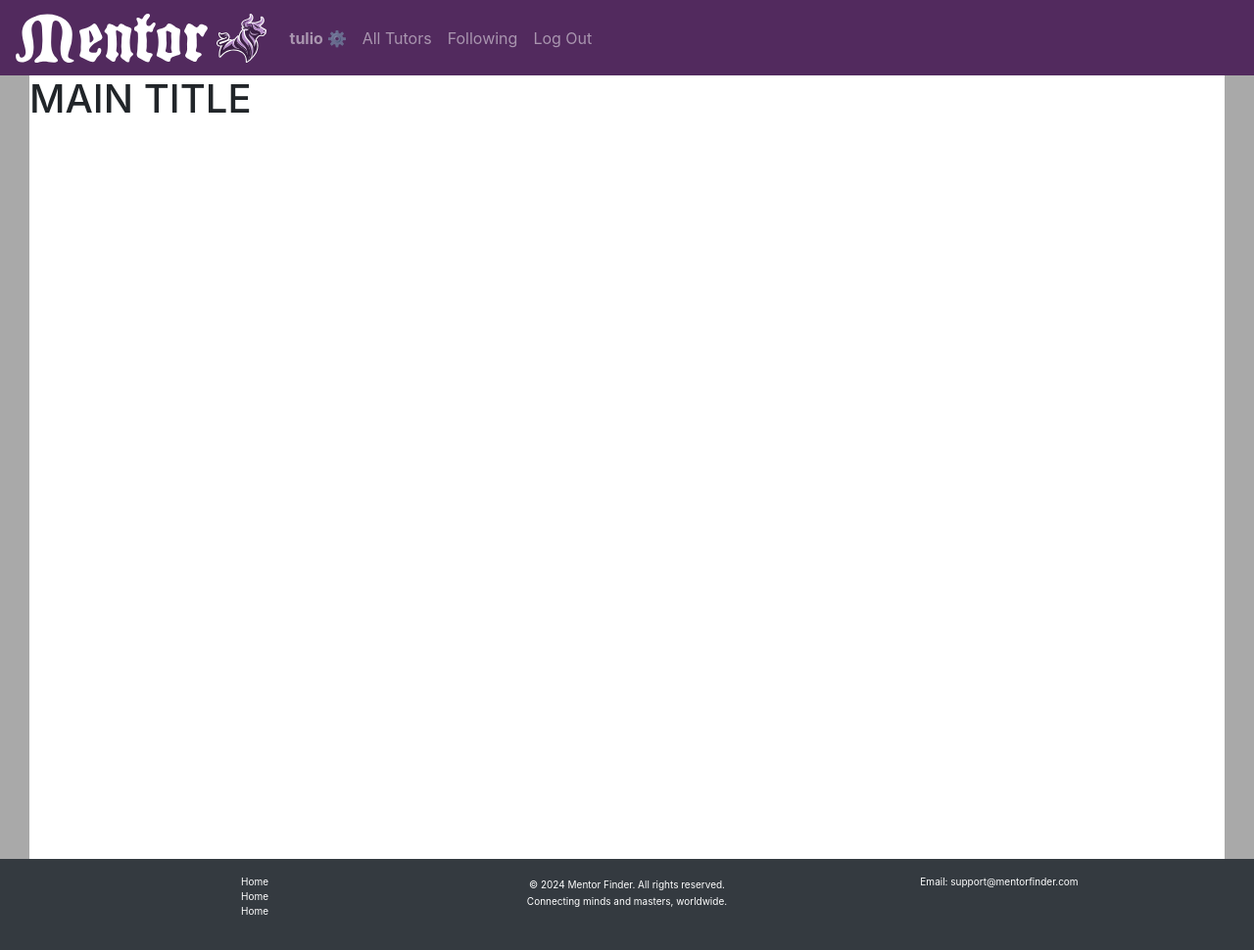
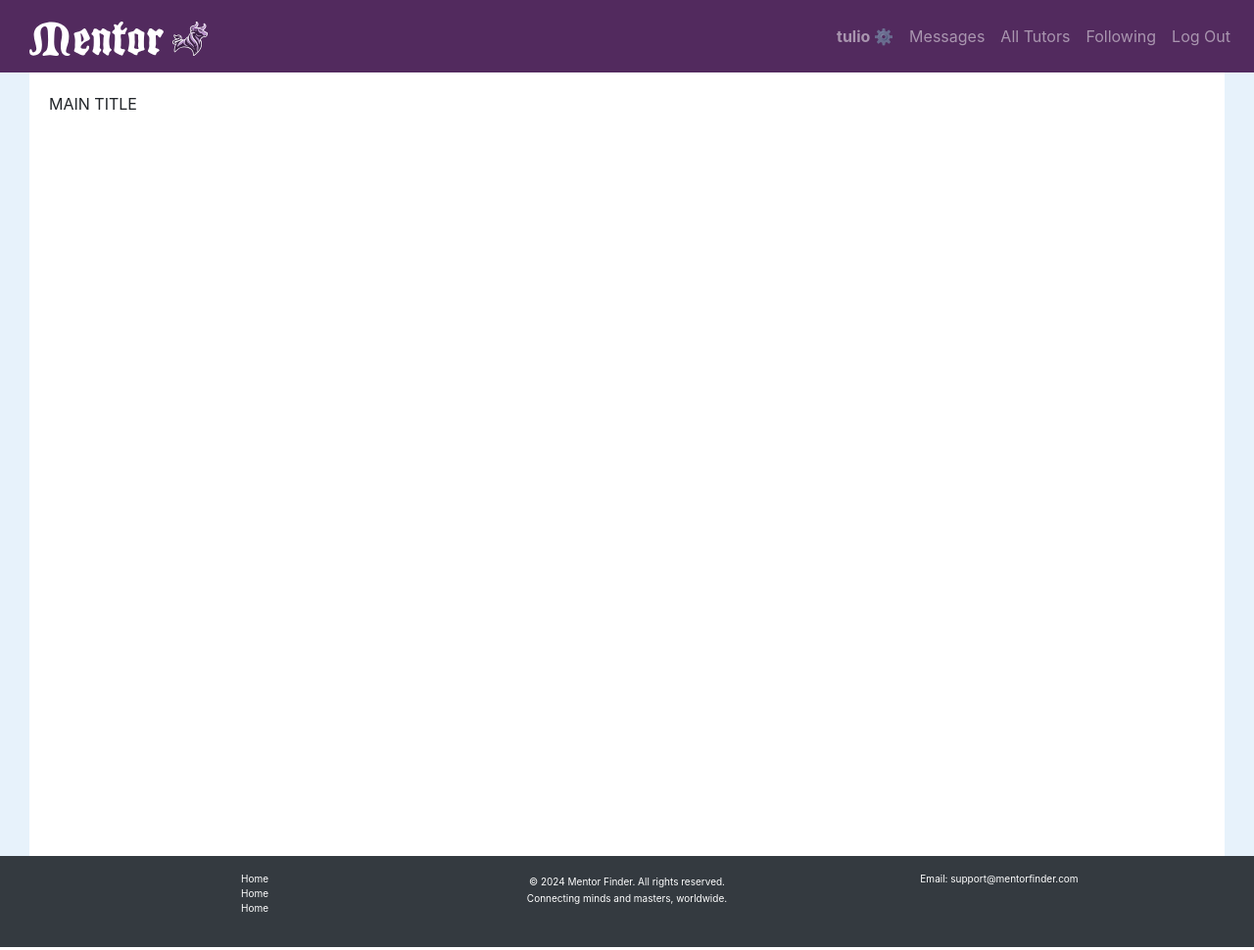
Before and after one commit to TulioPerez/TutorHub, a Django app: page / in a window 1280 px wide. Shown: the whole page at 98% size. Run offline with Django 5.2, Linux system fonts and the light colour scheme; a user stored in the database is signed in; some libraries are stand-ins or nearby versions.

Commit message:
Fixes
Moved navbar items to right side
Changed body BG

```diff
--- a/tutorhubproject/tutorhub/static/tutorhub/styles.css
+++ b/tutorhubproject/tutorhub/static/tutorhub/styles.css
@@ -1,5 +1,5 @@
 body {
-    background-color: darkgray;
+    background-color: rgb(231, 242, 251);
     display: flex;
     flex-direction: column;
     /* height: 100vh; */
@@ -12,11 +12,13 @@ body {
     display: flex;
     flex-direction: column;
     height: 100vh;
+    padding: 20px;
 }
 
 /* navbar */
 .navbar {
     background-color: #522A5E;
+    padding-left: 30px;
 }
 
 /* logo */
@@ -25,7 +27,7 @@ body {
 }
 
 .navbar-logo {
-    height: 75px;
+    height: 35px;
     width: auto;
     max-height: 50px;
 }
--- a/tutorhubproject/tutorhub/templates/tutorhub/index.html
+++ b/tutorhubproject/tutorhub/templates/tutorhub/index.html
@@ -6,7 +6,7 @@
 
 <div class="title">
     <!-- header titles populated here -->
-     <h1>MAIN TITLE</h1>
+    MAIN TITLE
 </div>
 
 <div class="page">
--- a/tutorhubproject/tutorhub/templates/tutorhub/layout.html
+++ b/tutorhubproject/tutorhub/templates/tutorhub/layout.html
@@ -17,10 +17,11 @@
                 <img class="navbar-logo" src="{% static '/tutorhub/images/mentor-logo-bull.svg' %}" alt="Mentor Logo" class="logo">
             </div>
         </a>
-        <div>
+        <div class="ml-auto">
             <ul class="navbar-nav mr-auto">
                 {% if user.is_authenticated %}
                     <li class="nav-item"><a class="nav-link" id="menu-username" href="#"><strong>{{ user.username }} ⚙️</strong></a></li>
+                    <li class="nav-item"><a class="nav-link" id="menu-messages" href="#">Messages<a></li>
                 {% endif %}
                     <li class="nav-item"><a class="nav-link" id="menu-all-tutors" href="#">All Tutors</a></li>
                 {% if user.is_authenticated %}
```
Also changed, not shown: tutorhubproject/db.sqlite3.
